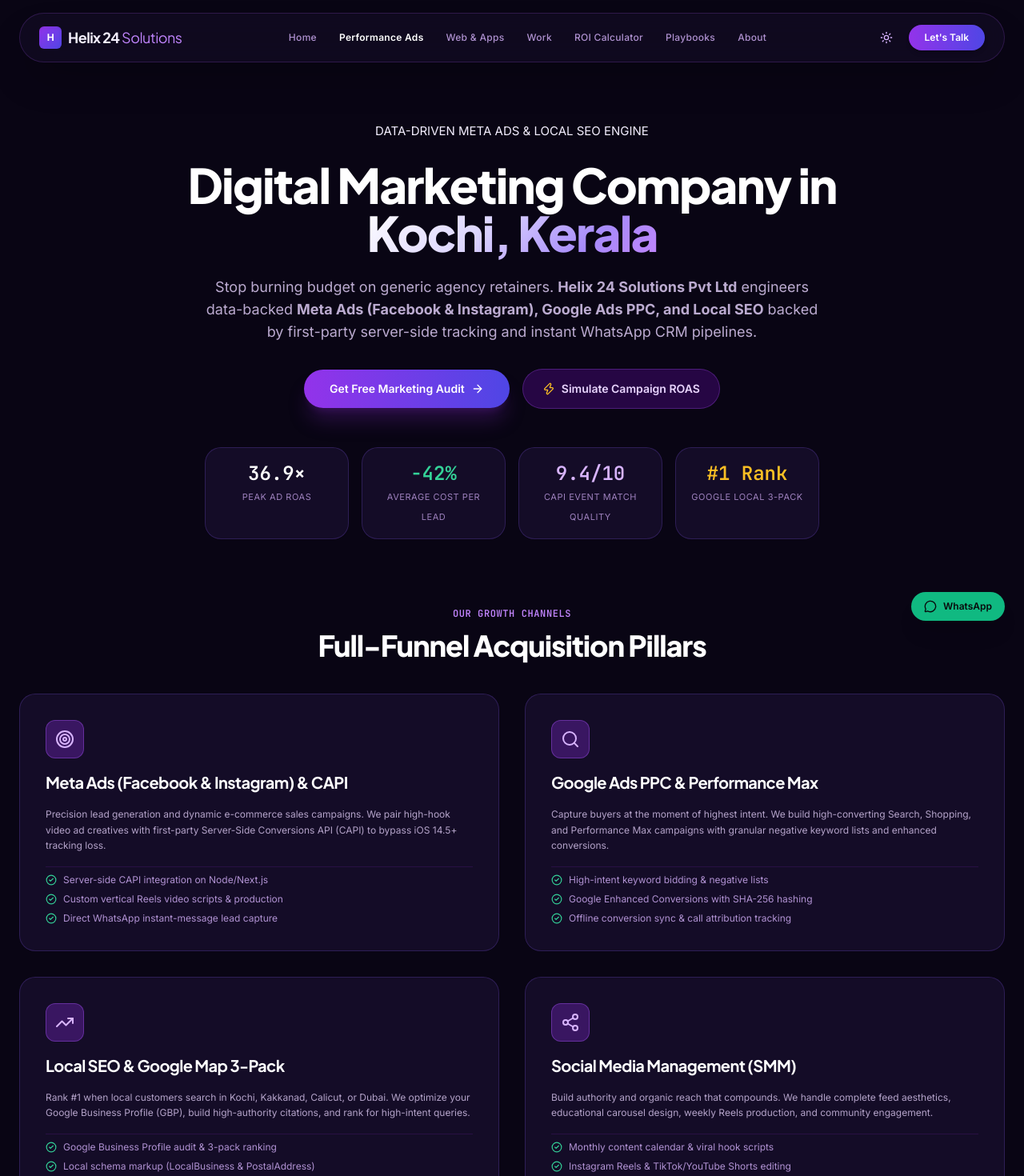
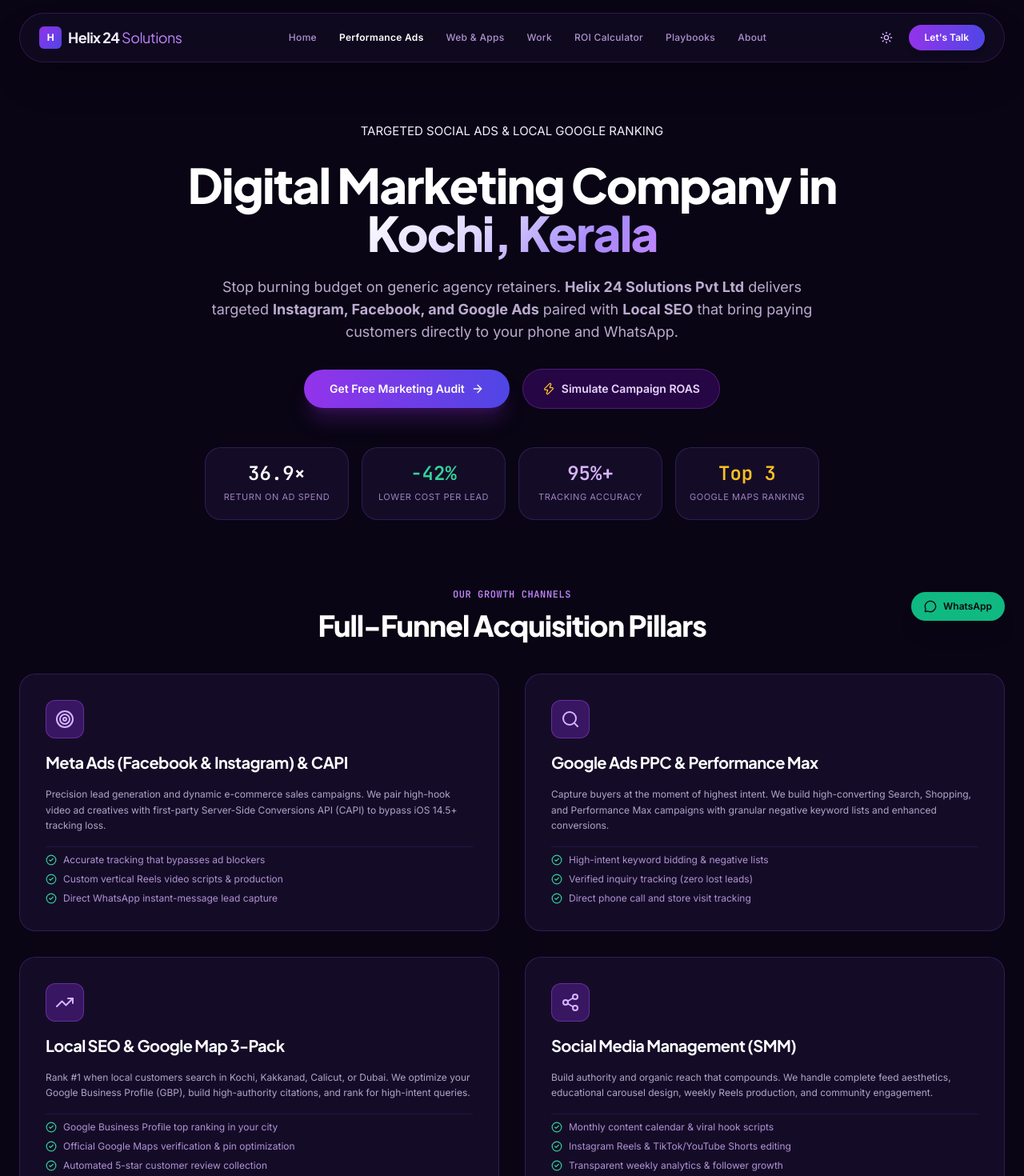
Before and after one commit to helix24dev/helix24web, a Next.js app in the folder frontend/: page /digital-marketing-seo in a window 1280 px wide. Shown: the top 1470 px of the page at 80% size. Built offline with nearby package versions, Linux system fonts and the light colour scheme.

Commit message:
feat(content-simplification): Streamline all customer-facing copy, eliminate technical acronyms, and verify screen-by-screen dark/light themes

```diff
--- a/frontend/src/app/digital-marketing-seo/page.tsx
+++ b/frontend/src/app/digital-marketing-seo/page.tsx
@@ -92,7 +92,7 @@
           <div className="flex items-center justify-center gap-2">
             <span className="hud-tag">
               <span className="w-1.5 h-1.5 rounded-full bg-emerald-400 animate-pulse"></span>
-              DATA-DRIVEN META ADS & LOCAL SEO ENGINE
+              TARGETED SOCIAL ADS &amp; LOCAL GOOGLE RANKING
             </span>
           </div>
 
@@ -101,7 +101,7 @@
           </h1>
 
           <p className="text-base sm:text-lg text-purple-200/80 leading-relaxed max-w-3xl mx-auto">
-            Stop burning budget on generic agency retainers. <strong>Helix 24 Solutions Pvt Ltd</strong> engineers data-backed <strong>Meta Ads (Facebook & Instagram), Google Ads PPC, and Local SEO</strong> backed by first-party server-side tracking and instant WhatsApp CRM pipelines.
+            Stop burning budget on generic agency retainers. <strong>Helix 24 Solutions Pvt Ltd</strong> delivers targeted <strong>Instagram, Facebook, and Google Ads</strong> paired with <strong>Local SEO</strong> that bring paying customers directly to your phone and WhatsApp.
           </p>
 
           <div className="flex flex-wrap items-center justify-center gap-4 pt-2">
@@ -125,19 +125,19 @@
           <div className="pt-6 grid grid-cols-2 sm:grid-cols-4 gap-4 max-w-3xl mx-auto">
             <div className="glass-panel p-4 text-center">
               <span className="block font-mono text-2xl font-bold text-white">36.9×</span>
-              <span className="text-[11px] uppercase tracking-wider text-purple-300/70">Peak Ad ROAS</span>
+              <span className="text-[11px] uppercase tracking-wider text-purple-300/70">Return on Ad Spend</span>
             </div>
             <div className="glass-panel p-4 text-center">
               <span className="block font-mono text-2xl font-bold text-emerald-400">-42%</span>
-              <span className="text-[11px] uppercase tracking-wider text-purple-300/70">Average Cost Per Lead</span>
+              <span className="text-[11px] uppercase tracking-wider text-purple-300/70">Lower Cost Per Lead</span>
             </div>
             <div className="glass-panel p-4 text-center">
-              <span className="block font-mono text-2xl font-bold text-purple-300">9.4/10</span>
-              <span className="text-[11px] uppercase tracking-wider text-purple-300/70">CAPI Event Match Quality</span>
+              <span className="block font-mono text-2xl font-bold text-purple-300">95%+</span>
+              <span className="text-[11px] uppercase tracking-wider text-purple-300/70">Tracking Accuracy</span>
             </div>
             <div className="glass-panel p-4 text-center">
-              <span className="block font-mono text-2xl font-bold text-amber-400">#1 Rank</span>
-              <span className="text-[11px] uppercase tracking-wider text-purple-300/70">Google Local 3-Pack</span>
+              <span className="block font-mono text-2xl font-bold text-amber-400">Top 3</span>
+              <span className="text-[11px] uppercase tracking-wider text-purple-300/70">Google Maps Ranking</span>
             </div>
           </div>
         </div>
@@ -161,7 +161,7 @@
                 Precision lead generation and dynamic e-commerce sales campaigns. We pair high-hook video ad creatives with first-party Server-Side Conversions API (CAPI) to bypass iOS 14.5+ tracking loss.
               </p>
               <ul className="space-y-2 text-xs text-purple-300/80 pt-2 border-t border-purple-900/30">
-                <li className="flex items-center gap-2"><CheckCircle2 className="w-3.5 h-3.5 text-emerald-400 shrink-0" /> Server-side CAPI integration on Node/Next.js</li>
+                <li className="flex items-center gap-2"><CheckCircle2 className="w-3.5 h-3.5 text-emerald-400 shrink-0" /> Accurate tracking that bypasses ad blockers</li>
                 <li className="flex items-center gap-2"><CheckCircle2 className="w-3.5 h-3.5 text-emerald-400 shrink-0" /> Custom vertical Reels video scripts & production</li>
                 <li className="flex items-center gap-2"><CheckCircle2 className="w-3.5 h-3.5 text-emerald-400 shrink-0" /> Direct WhatsApp instant-message lead capture</li>
               </ul>
@@ -178,8 +178,8 @@
               </p>
               <ul className="space-y-2 text-xs text-purple-300/80 pt-2 border-t border-purple-900/30">
                 <li className="flex items-center gap-2"><CheckCircle2 className="w-3.5 h-3.5 text-emerald-400 shrink-0" /> High-intent keyword bidding & negative lists</li>
-                <li className="flex items-center gap-2"><CheckCircle2 className="w-3.5 h-3.5 text-emerald-400 shrink-0" /> Google Enhanced Conversions with SHA-256 hashing</li>
-                <li className="flex items-center gap-2"><CheckCircle2 className="w-3.5 h-3.5 text-emerald-400 shrink-0" /> Offline conversion sync & call attribution tracking</li>
+                <li className="flex items-center gap-2"><CheckCircle2 className="w-3.5 h-3.5 text-emerald-400 shrink-0" /> Verified inquiry tracking (zero lost leads)</li>
+                <li className="flex items-center gap-2"><CheckCircle2 className="w-3.5 h-3.5 text-emerald-400 shrink-0" /> Direct phone call and store visit tracking</li>
               </ul>
             </div>
 
@@ -193,9 +193,9 @@
                 Rank #1 when local customers search in Kochi, Kakkanad, Calicut, or Dubai. We optimize your Google Business Profile (GBP), build high-authority citations, and rank for high-intent queries.
               </p>
               <ul className="space-y-2 text-xs text-purple-300/80 pt-2 border-t border-purple-900/30">
-                <li className="flex items-center gap-2"><CheckCircle2 className="w-3.5 h-3.5 text-emerald-400 shrink-0" /> Google Business Profile audit & 3-pack ranking</li>
-                <li className="flex items-center gap-2"><CheckCircle2 className="w-3.5 h-3.5 text-emerald-400 shrink-0" /> Local schema markup (LocalBusiness & PostalAddress)</li>
-                <li className="flex items-center gap-2"><CheckCircle2 className="w-3.5 h-3.5 text-emerald-400 shrink-0" /> Review generation system & citation consistency</li>
+                <li className="flex items-center gap-2"><CheckCircle2 className="w-3.5 h-3.5 text-emerald-400 shrink-0" /> Google Business Profile top ranking in your city</li>
+                <li className="flex items-center gap-2"><CheckCircle2 className="w-3.5 h-3.5 text-emerald-400 shrink-0" /> Official Google Maps verification & pin optimization</li>
+                <li className="flex items-center gap-2"><CheckCircle2 className="w-3.5 h-3.5 text-emerald-400 shrink-0" /> Automated 5-star customer review collection</li>
               </ul>
             </div>
 
--- a/frontend/src/app/page.tsx
+++ b/frontend/src/app/page.tsx
@@ -25,7 +25,7 @@
       metricLabel: 'Attributed Sales',
       summary: 'Replaced disconnected store workflows with a unified dashboard, automated WhatsApp CRM lead routing, and Meta CAPI campaigns.',
       simpleBenefit: 'Every store walk-in and lead tracked directly from Instagram ads into WhatsApp.',
-      tags: ['Next.js 14', 'Meta CAPI', 'WhatsApp Routing'],
+      tags: ['Custom Website', 'Instagram & FB Ads', 'WhatsApp Lead Routing'],
       link: '/results',
     },
     {
@@ -37,7 +37,7 @@
       metricLabel: 'Peak Campaign ROAS',
       summary: 'Migrated from a slow legacy store to a sub-second commerce platform paired with dynamic catalog retargeting and 1-click checkout.',
       simpleBenefit: '0.8-second load speed doubled online sales and eliminated abandoned checkouts.',
-      tags: ['0.8s Checkout', 'Dynamic Catalog', 'Automated Recovery'],
+      tags: ['1-Second Checkout', 'Instagram Store Ads', 'Abandoned Cart Recovery'],
       link: '/results',
     },
     {
@@ -49,7 +49,7 @@
       metricLabel: 'Closed Property Pipeline',
       summary: 'Interactive project landing pages with floorplans, combined with Meta Ads featuring income qualification for Dubai and Saudi investors.',
       simpleBenefit: 'Directly reached high-net-worth Malayali NRIs in UAE & Saudi Arabia.',
-      tags: ['Interactive Landing Page', 'NRI Targeting', 'WhatsApp 3D Tours'],
+      tags: ['Project Showcase Page', 'UAE & Gulf NRI Ads', 'WhatsApp Virtual Tours'],
       link: '/results',
     },
   ];
@@ -63,7 +63,7 @@
       simpleExplainer: 'We run targeted ads on Instagram, Facebook & Google that bring real buying customers straight to your WhatsApp and phone, without wasting your marketing budget.',
       desc: 'We build and scale Meta Ads and Google PPC funnels focused strictly on customer acquisition cost and attributed pipeline revenue, not vanity impressions.',
       link: '/digital-marketing-seo',
-      tags: ['Meta Ads (CAPI 2.0)', 'Google Search PPC', 'Click-to-WhatsApp'],
+      tags: ['Instagram & Facebook Ads', 'Google Search Ads', 'Direct WhatsApp Leads'],
     },
     {
       num: '02',
@@ -73,7 +73,7 @@
       simpleExplainer: 'We build websites and mobile apps that open instantly in under 1 second. Your customers never leave due to slow page loading or clunky forms.',
       desc: 'Lightning-fast Next.js web applications, headless commerce storefronts, and native mobile apps engineered for speed, conversions, and clean code.',
       link: '/web-development',
-      tags: ['Next.js 14/15', 'Shopify Plus & Headless', 'Flutter Apps'],
+      tags: ['Ultra-Fast Websites', 'Shopify Online Stores', 'iOS & Android Apps'],
     },
     {
       num: '03',
@@ -83,7 +83,7 @@
       simpleExplainer: 'When customers in Kochi, Kozhikode, Trivandrum, or Dubai search for your services, your business appears at the very top of Google Search and Google Maps.',
       desc: 'Dominate Google Maps 3-Pack and high-intent organic search queries across Kochi, Kozhikode, Trivandrum, and GCC business corridors.',
       link: '/digital-marketing-seo',
-      tags: ['Google 3-Pack', 'Technical SEO', 'Local Schema Sync'],
+      tags: ['Google Maps Top 3', 'Google Search Rankings', 'Local Kerala & GCC SEO'],
     },
     {
       num: '04',
@@ -93,7 +93,7 @@
       simpleExplainer: 'We produce viral video reels, high-converting product creatives, and premium corporate branding that make your business look like an established market leader.',
       desc: 'Figma UI/UX design systems, high-retention video creative, and corporate visual identities that make ambitious brands stand out effortlessly.',
       link: '/branding-design',
-      tags: ['UI/UX Design Systems', 'Video Creative', 'Brand Identity'],
+      tags: ['Logo & Brand Identity', 'High-Hook Video Reels', 'Website & App UI Design'],
     },
   ];
 
--- a/frontend/src/app/results/page.tsx
+++ b/frontend/src/app/results/page.tsx
@@ -88,12 +88,12 @@
         <div className="flex items-center justify-center gap-2">
           <span className="hud-tag">
             <span className="w-1.5 h-1.5 rounded-full bg-emerald-400 animate-pulse"></span>
-            PROOF, NOT PROMISES // VERIFIED CLIENT OUTCOMES
+            PROVEN RESULTS // VERIFIED CLIENT GROWTH
           </span>
         </div>
 
         <h1 className="text-4xl sm:text-6xl font-extrabold text-white leading-tight">
-          Client Results & <span className="gradient-text">Proven ROAS</span>
+          Client Results &amp; <span className="gradient-text">Proven Sales Growth</span>
         </h1>
 
         <p className="text-base sm:text-lg text-purple-200/80 leading-relaxed max-w-3xl mx-auto">
--- a/frontend/src/app/web-development/page.tsx
+++ b/frontend/src/app/web-development/page.tsx
@@ -90,7 +90,7 @@
           <div className="flex items-center justify-center gap-2">
             <span className="hud-tag">
               <span className="w-1.5 h-1.5 rounded-full bg-emerald-400 animate-pulse"></span>
-              ENGINEERING-GRADE NEXT.JS & SOFTWARE DEVELOPMENT
+              FAST, MODERN WEBSITES &amp; CUSTOM SOFTWARE
             </span>
           </div>
 
@@ -99,7 +99,7 @@
           </h1>
 
           <p className="text-base sm:text-lg text-purple-200/80 leading-relaxed max-w-3xl mx-auto">
-            Say goodbye to slow, bloated templates. <strong>Helix 24 Solutions Pvt Ltd</strong> engineers enterprise-grade <strong>Next.js 14/15, React 19, and NestJS</strong> web applications with 0.8s load times, 100/100 Lighthouse performance, and built-in technical SEO that drives organic rankings.
+            Say goodbye to slow, bloated templates. <strong>Helix 24 Solutions Pvt Ltd</strong> builds custom websites and web applications with <strong>under 1-second load times</strong>, 100/100 Google speed scores, and built-in SEO that turns visitors into paying customers.
           </p>
 
           <div className="flex flex-wrap items-center justify-center gap-4 pt-2">
@@ -268,20 +268,20 @@
                   <td className="p-4">50–70 / 100</td>
                 </tr>
                 <tr>
-                  <td className="p-4 font-semibold text-white">Security & Vulnerability</td>
-                  <td className="p-4 text-emerald-400 font-bold">Zero SQL Injection / No Plugin Attacks</td>
-                  <td className="p-4 text-rose-400">High (Plugin exploits)</td>
+                  <td className="p-4 font-semibold text-white">Security &amp; Vulnerability</td>
+                  <td className="p-4 text-emerald-400 font-bold">Hacker-Proof (Zero Vulnerable WordPress Plugins)</td>
+                  <td className="p-4 text-rose-400">High Risk (Constant plugin hacks)</td>
                   <td className="p-4">Platform controlled</td>
                 </tr>
                 <tr>
-                  <td className="p-4 font-semibold text-white">Custom Business Logic & APIs</td>
-                  <td className="p-4 text-emerald-400 font-bold">Unlimited Custom TypeScript APIs</td>
+                  <td className="p-4 font-semibold text-white">Custom Business Logic &amp; Tools</td>
+                  <td className="p-4 text-emerald-400 font-bold">Connects Easily to WhatsApp, CRM &amp; Billing</td>
                   <td className="p-4">Restricted by PHP plugins</td>
                   <td className="p-4">Severely restricted</td>
                 </tr>
                 <tr>
-                  <td className="p-4 font-semibold text-white">Server-Side Meta CAPI Tracking</td>
-                  <td className="p-4 text-emerald-400 font-bold">Built-in First-Party Event Engine</td>
+                  <td className="p-4 font-semibold text-white">Direct Ad &amp; Conversion Tracking</td>
+                  <td className="p-4 text-emerald-400 font-bold">Built-in Server Tracking (Bypasses Ad Blockers)</td>
                   <td className="p-4">Requires 3rd party plugins</td>
                   <td className="p-4">Basic pixel only</td>
                 </tr>
```
